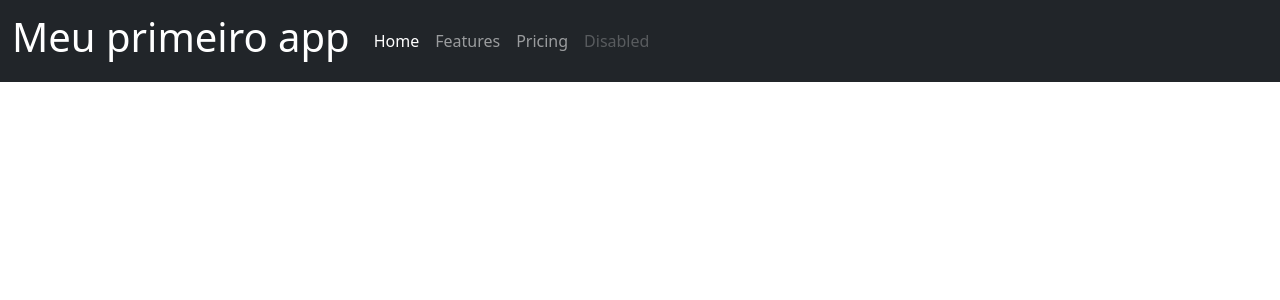
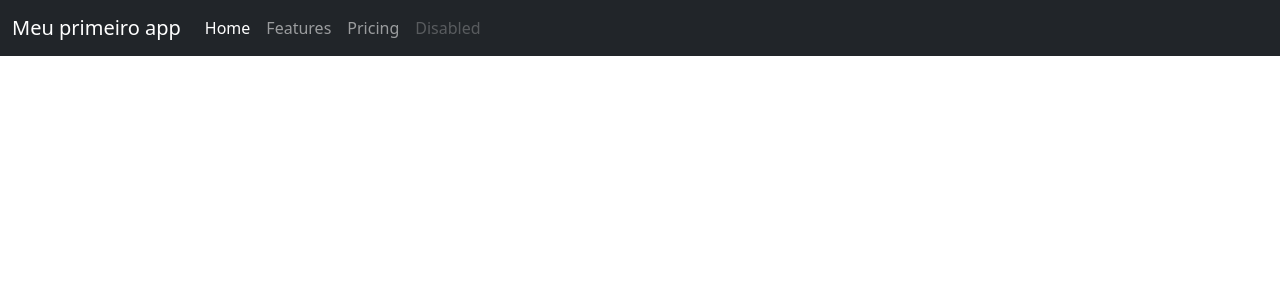
Before and after one commit to isabeela/aula04-angular, an Angular app: page / in a window 1280 px wide. Shown: the top 300 px of the page. Built offline with nearby package versions, Linux system fonts and the light colour scheme.

Commit message:
2 files modified

```diff
--- a/src/app/app.component.html
+++ b/src/app/app.component.html
@@ -1 +1,16 @@
-<h1> {{name}} </h1>
+<nav class="navbar navbar-expand-lg navbar-dark bg-dark">
+  <div class="container-fluid">
+    <a class="navbar-brand" href="#"> {{name}}</a>
+    <button class="navbar-toggler" type="button" data-bs-toggle="collapse" data-bs-target="#navbarNavAltMarkup" aria-controls="navbarNavAltMarkup" aria-expanded="false" aria-label="Toggle navigation">
+      <span class="navbar-toggler-icon"></span>
+    </button>
+    <div class="collapse navbar-collapse" id="navbarNavAltMarkup">
+      <div class="navbar-nav">
+        <a class="nav-link active" aria-current="page" href="#">Home</a>
+        <a class="nav-link" href="#">Features</a>
+        <a class="nav-link" href="#">Pricing</a>
+        <a class="nav-link disabled" href="#" tabindex="-1" aria-disabled="true">Disabled</a>
+      </div>
+    </div>
+  </div>
+</nav>
--- a/src/index.html
+++ b/src/index.html
@@ -9,30 +9,7 @@
 
 <body>
 
-  <nav class="navbar navbar-expand-lg navbar-dark bg-dark">
-    <div class="container-fluid">
-      <a class="navbar-brand" href="#"> <my-app> loading </my-app> </a>
-      <button class="navbar-toggler" type="button" data-bs-toggle="collapse" data-bs-target="#navbarNav" aria-controls="navbarNav" aria-expanded="false" aria-label="Toggle navigation">
-        <span class="navbar-toggler-icon"></span>
-    </button>
-      <div class="collapse navbar-collapse" id="navbarNav">
-        <ul class="navbar-nav">
-          <li class="nav-item">
-            <a class="nav-link active" aria-current="page" href="#">Home</a>
-          </li>
-          <li class="nav-item">
-            <a class="nav-link" href="#">Features</a>
-          </li>
-          <li class="nav-item">
-            <a class="nav-link" href="#">Pricing</a>
-          </li>
-          <li class="nav-item">
-            <a class="nav-link disabled" href="#" tabindex="-1" aria-disabled="true">Disabled</a>
-          </li>
-        </ul>
-      </div>
-    </div>
-  </nav>
+  <my-app> {{name} </my-app>
   <script src="https://cdn.jsdelivr.net/npm/bootstrap@5.1.0/dist/js/bootstrap.bundle.min.js"
     integrity="sha384-U1DAWAznBHeqEIlVSCgzq+c9gqGAJn5c/t99JyeKa9xxaYpSvHU5awsuZVVFIhvj" crossorigin="anonymous">
   </script>
```
